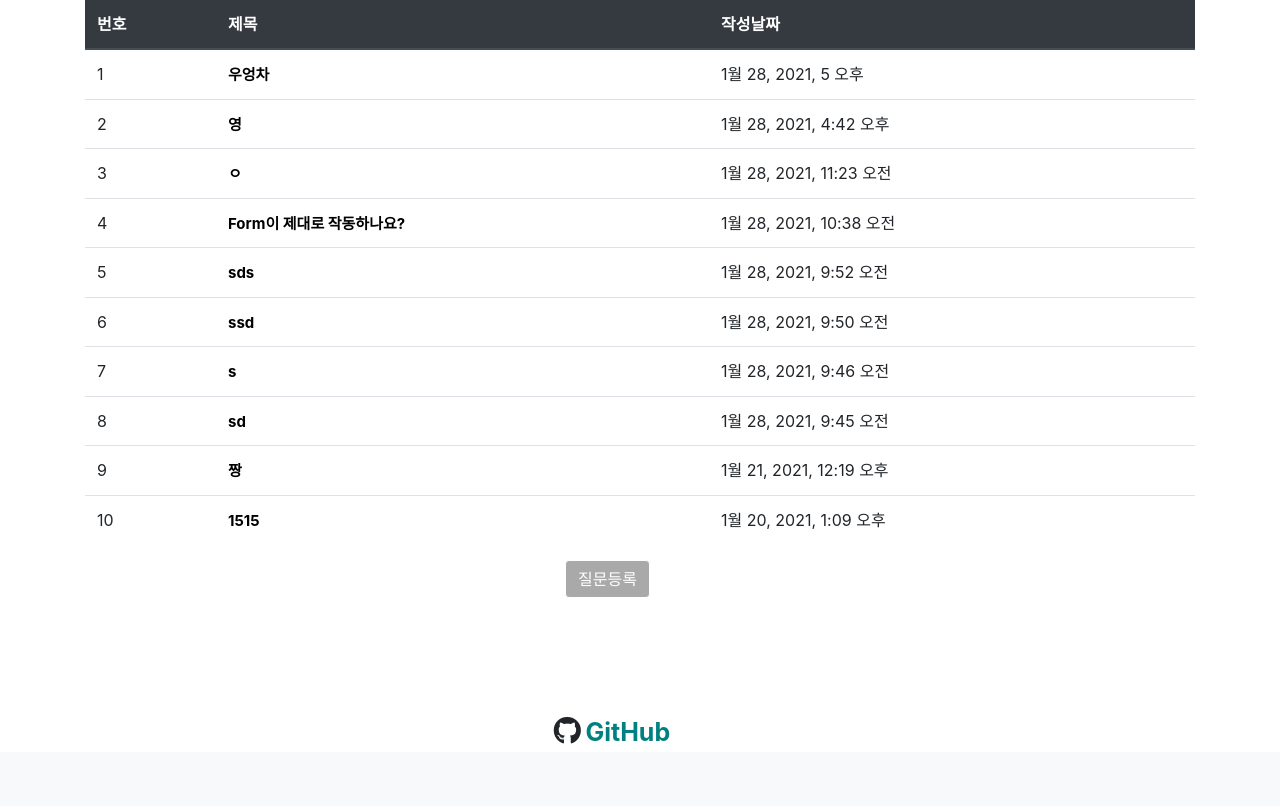
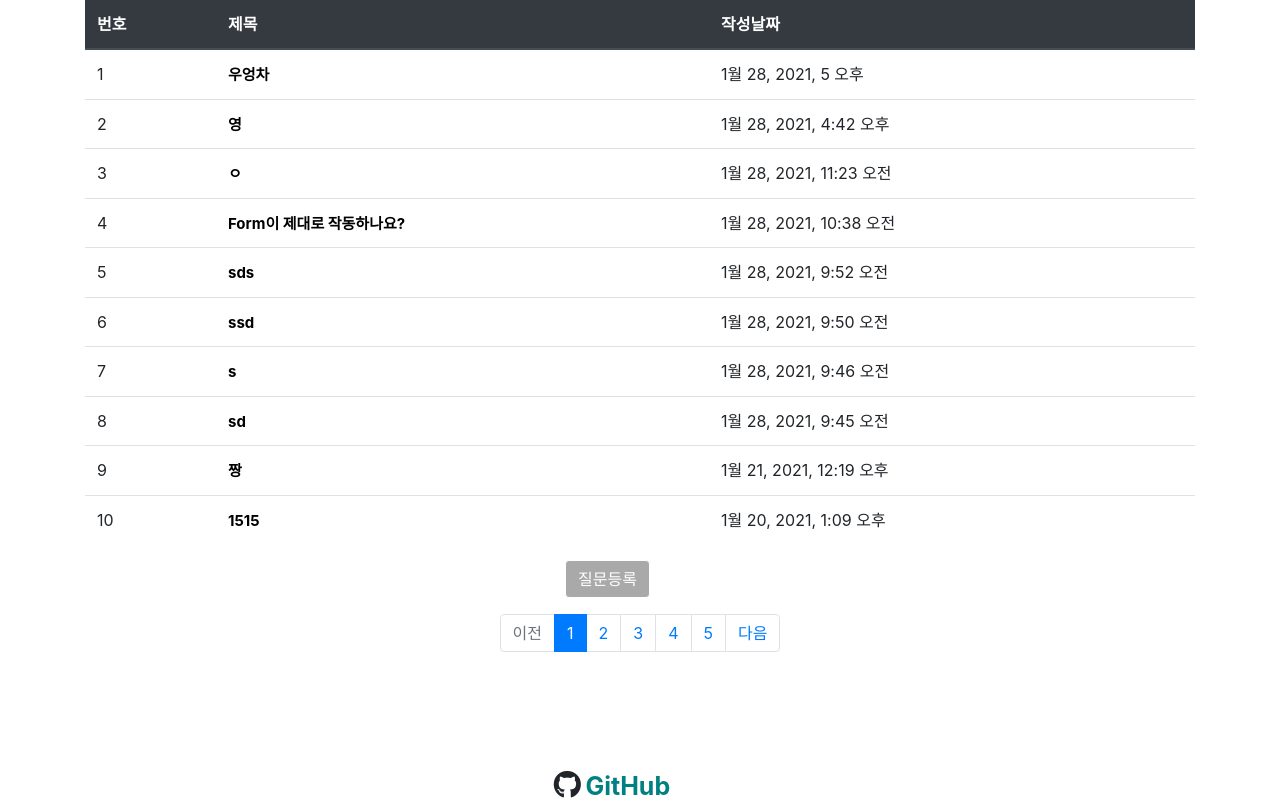
Before and after one commit to ksm0207/django_pybo, a Django app: page / in a window 1280 px wide. Shown: the part 74-880 px from the top of the page. Before the commit the page ends 818 px from the top, so only its background shows below. Run offline with Django 3.2, Linux system fonts and the light colour scheme; data comes from the database, SQL or seed files in the repository; some libraries are stand-ins or nearby versions.

Commit message:
페이징 처리 완료

```diff
--- a/templates/index.html
+++ b/templates/index.html
@@ -47,6 +47,53 @@
         <a href=" {% url 'pybo:question_create' %}" class="btn btn-primary" style="position: relative; left:480px; color:  white; background-color: darkgray; border: 1px solid white;">질문등록</a>
     </div>
 
+    <!-- 페이징처리 시작 02-01 -->
+    <ul class="pagination justify-content-center">
+        <!-- 이전페이지 -->
+        {% if question_list.has_previous %}
+        <li class="page-item">
+            <a class="page-link" href="?page={{ question_list.previous_page_number }}">이전</a>
+        </li>
+        {% else %}
+        <li class="page-item disabled">
+            <a class="page-link" tabindex="-1" aria-disabled="true" href="#">이전</a>
+        </li>
+        {% endif %}
+
+        <!-- 페이지 리스트 -->
+        <!-- for 문 사용이유 : 페이지 리스트를 돌아가면서 해당 페이지로 이동하는 링크생성 -->
+        {% for page_number in question_list.paginator.page_range  %}
+
+            <!-- 페이지 번호가 현재 페이지 기준으로 좌우 5개씩 보이도록 만들기 추가 -->
+        {% if page_number >= question_list.number|add:-5 and page_number <= question_list.number|add:4 %}
+            <!-- question_list_number 보다 5만큼 크거나 작은 값만 표시되도록 설정 -->
+            {% if page_number == question_list.number %}
+            <!-- 강조 표시 -->
+            <li class="page-item active" aria-current="page">
+                <a class="page-link" href="?page={{ page_number }}">{{ page_number }}</a>
+            </li>
+            <!-- end -->
+            {% else %}
+                 <li class="page-item">
+                    <a class="page-link" href="?page={{page_number}}"> {{page_number}}</a>
+                </li>
+            {% endif %}
+        {% endif %}
+        {% endfor %}
+
+        <!-- 다음페이지 -->
+        {% if question_list.has_next %}
+        <li class="page-item">
+            <a class="page-link" href="?page={{question_list.next_page_number}}">다음</a>
+        </li>
+        {% else %}
+        <li class="page-item disabled">
+            <a class="page-link" tabindex="-1" aria-disabled="true" href="#">다음</a>
+        </li>
+        {% endif %}
+    </ul>
+    <!-- 페이징 처리 끝 -->
+
 {% endblock  %}
 
 </body>
```
